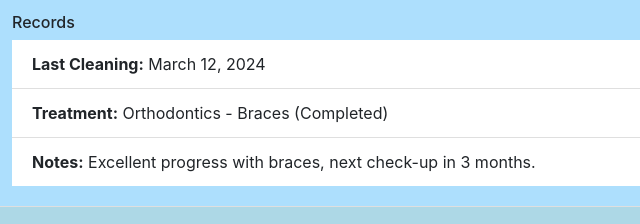
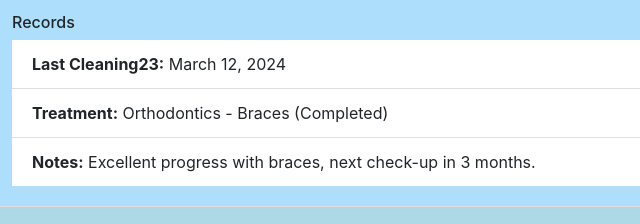
Before and after one commit to johnrey666/appointment_system, a plain HTML site: page Website/Profile.html in a window 1280 px wide. Shown: the part 309-533 px from the top of the page, 371-1011 px from the left. Drawn offline with nearby package versions, Linux system fonts and the light colour scheme.

```diff
--- a/Website/Profile.html
+++ b/Website/Profile.html
@@ -82,7 +82,7 @@
             </ul>
             <h6 class="mt-3">Records</h6>
             <ul class="list-group list-group-flush">
-              <li class="list-group-item"><strong>Last Cleaning:</strong> March 12, 2024</li>
+              <li class="list-group-item"><strong>Last Cleaning23:</strong> March 12, 2024</li>
               <li class="list-group-item"><strong>Treatment:</strong> Orthodontics - Braces (Completed)</li>
               <li class="list-group-item"><strong>Notes:</strong> Excellent progress with braces, next check-up in 3 months.</li>
             </ul>
```
